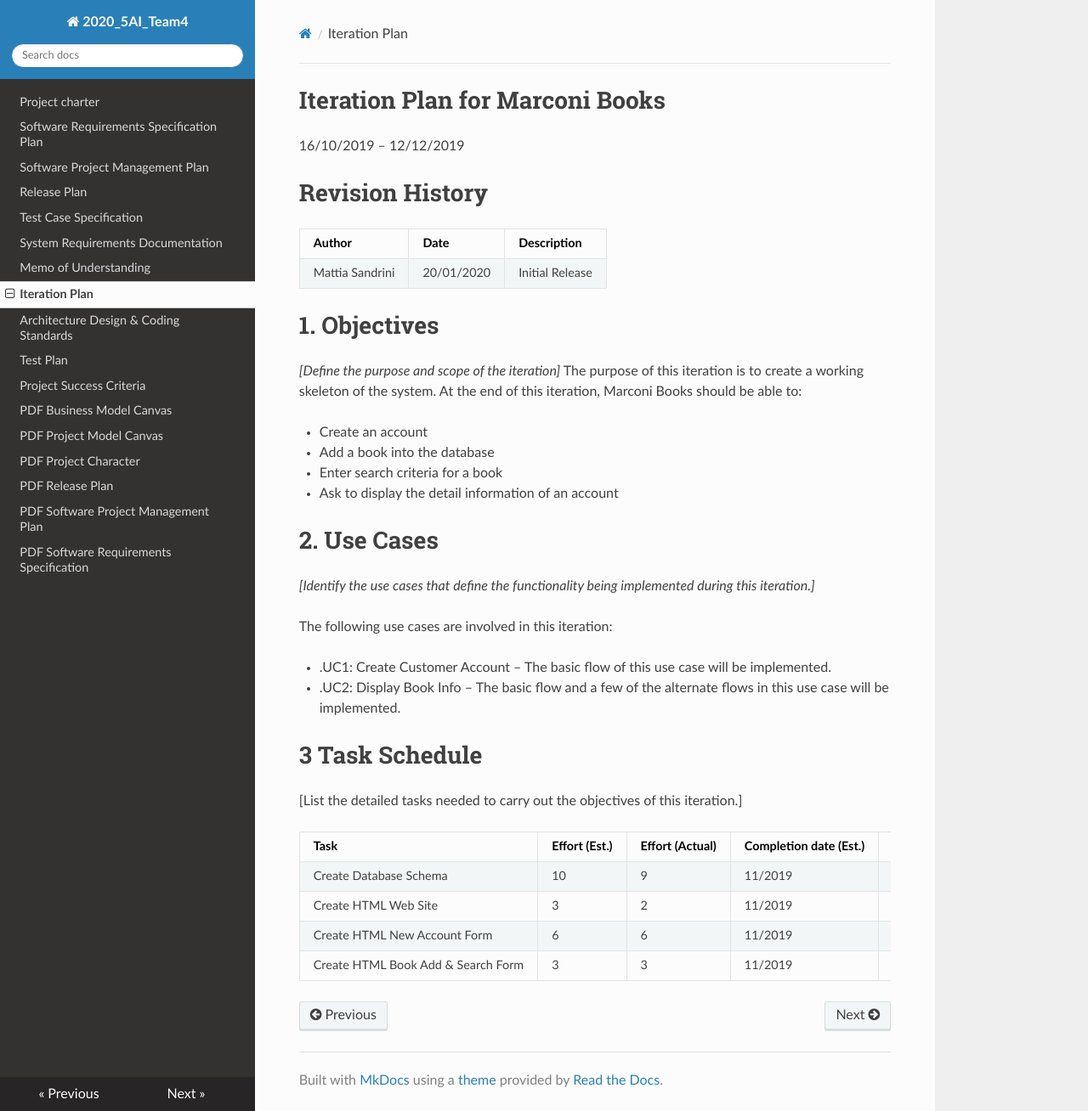
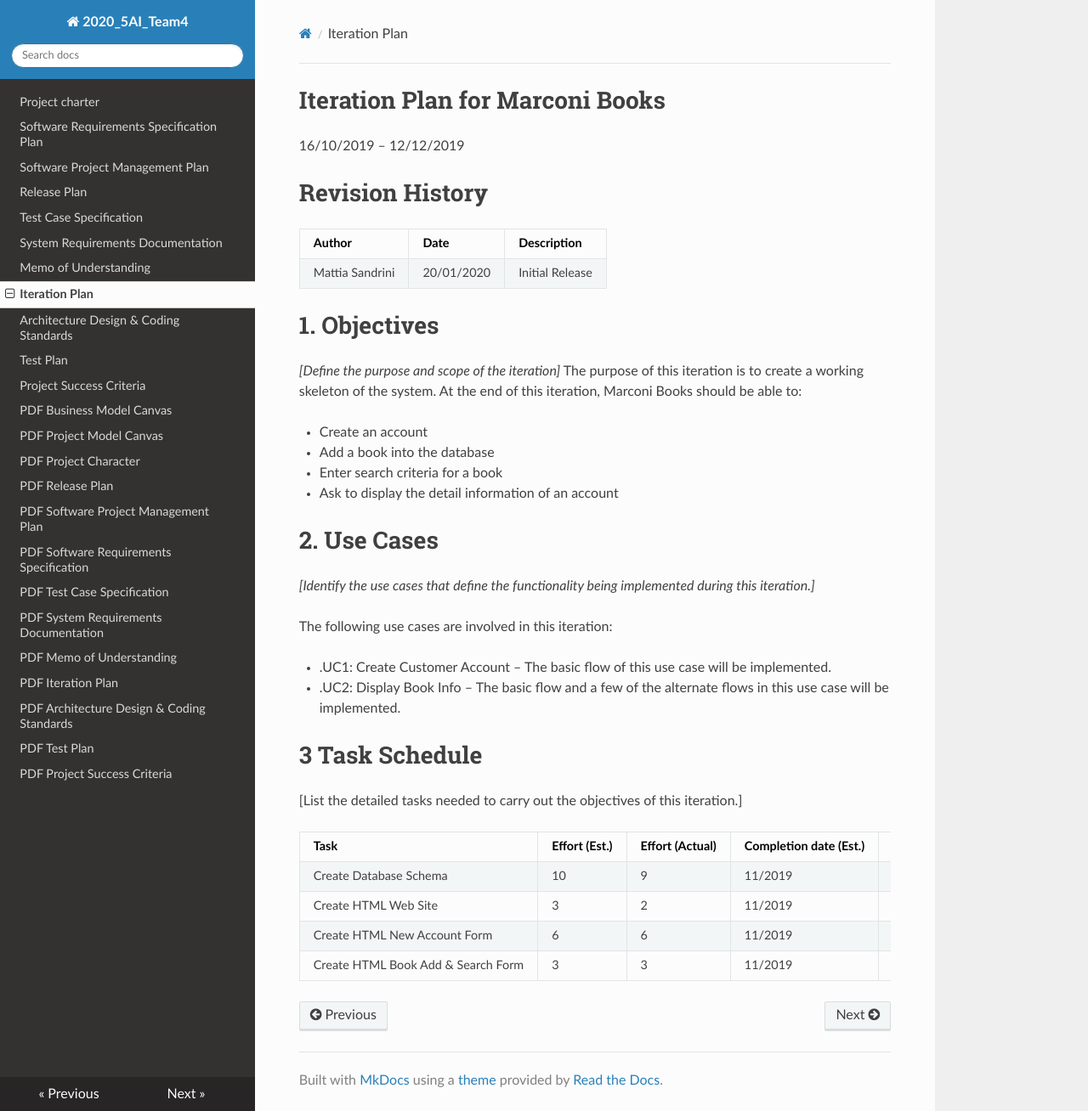
Before and after one commit to aleboniz/MarconiBooks5AiTeam4, an MkDocs documentation site: the page built from docs/Iteration_Plan.md, in a window 1280 px wide and 1308 px high. Shown: the whole window at 85% size. Built offline with MkDocs 1.6.1, drawn with Linux system fonts in a browser that asks for light colours; nearby versions of some CDN libraries.

Commit message:
upload pdf version of documentation files

```diff
--- a/mkdocs.yml
+++ b/mkdocs.yml
@@ -19,7 +19,13 @@ nav:
     - 'PDF Release Plan': 'Release_Plan.pdf'
     - 'PDF Software Project Management Plan': 'Software_Project_Management_Plan.pdf'
     - 'PDF Software Requirements Specification': 'Software_Requirements_Specification.pdf'
-
+    - 'PDF Test Case Specification': 'Test_Case_Specification.pdf'
+    - 'PDF System Requirements Documentation': 'System_Requirements_Documentation.pdf'
+    - 'PDF Memo of Understanding': 'Memo_of_Understanding.pdf'
+    - 'PDF Iteration Plan': 'Iteration_Plan.pdf'
+    - 'PDF Architecture Design & Coding Standards': 'Architecture_Design_CodingStandards.pdf'
+    - 'PDF Test Plan': 'Test_Plan.pdf'
+    - 'PDF Project Success Criteria': 'Project_Success_Criteria.pdf'
 
 
 theme:
```
Also changed, not shown: 7 other files.
